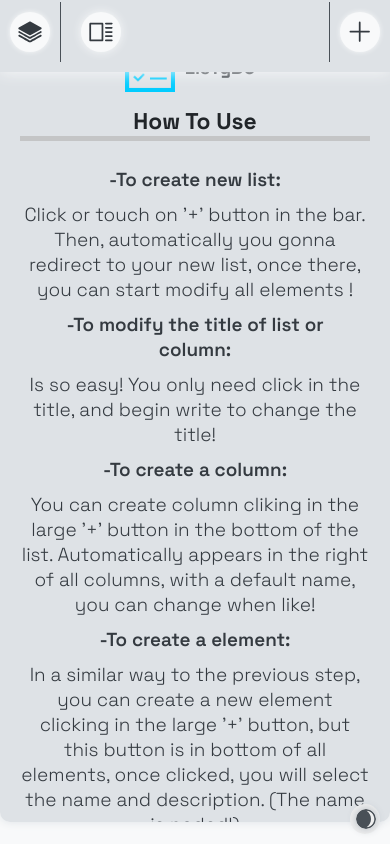
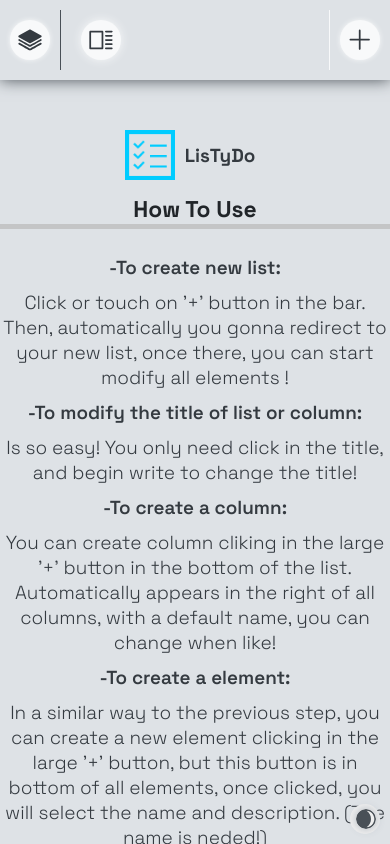
Before and after one commit to arugerdev/LisTyDo-React-App, a React (Create React App) app: page / in a window 390 px wide. Built offline with nearby package versions, Linux system fonts and the light colour scheme.

Commit message:
Fix about page, mobile view and flex's problems

```diff
--- a/jsconfig.json
+++ b/jsconfig.json
@@ -1,5 +1,5 @@
 {
-    "compilerOptions":{
+    "compilerOptions": {
         "baseUrl": "./src"
     }
 }
--- a/package.json
+++ b/package.json
@@ -9,7 +9,7 @@
     "react": "^18.2.0",
     "react-dom": "^18.2.0",
     "react-script": "^2.0.5",
-    "react-scripts": "5.0.1",
+    "react-scripts": "^5.0.1",
     "web-vitals": "^2.1.4",
     "wouter": "^2.9.0"
   },
--- a/src/components/Column/Column.css
+++ b/src/components/Column/Column.css
@@ -2,10 +2,10 @@
     display: flex;
     height: 90%;
     flex-direction: column;
-    box-shadow: 0px 0px 15px  var(--bg-darkness-dark) inset;
+    box-shadow: 0px 0px 15px var(--bg-darkness-dark) inset;
     margin: 20px;
     padding: 20px;
-    border-radius: 35px;
+    border-radius: 20px;
     background: var(--bg-darkness);
     align-items: center;
     justify-content: flex-start;
@@ -126,7 +126,7 @@
 .create-new-activity-button {
     display: flex;
     width: 100%;
-    height: 30px;
+    height: 40px;
     padding: 15px;
     margin-top: -5px;
     border-bottom-left-radius: 35px;
@@ -168,7 +168,11 @@
 }
 
 @media screen and (max-width: 600px) {
-    .column{
+    .column {
         min-width: 50%;
     }
+
+    .create-new-activity-button {
+        height: 60px;
+    }
 }
--- a/src/components/LeftBar/LeftBar.css
+++ b/src/components/LeftBar/LeftBar.css
@@ -1,4 +1,4 @@
-.leftbar-parent{
+.leftbar-parent {
     display: flex;
     position: absolute;
     left: 0;
@@ -110,14 +110,22 @@
 @media screen and (max-width: 600px) {
     .leftbar-parent {
         display: flex;
-        width: 0;
-        height: 0;
-        top: 0;
+        position: sticky;
+        width: 100%;
+        height: 5rem;
         flex-direction: row;
+        justify-content: center;
+        align-items: center;
+        margin: 0;
+        padding: 0;
+        max-height: 5rem;
+        box-shadow: 0px 0px 15px var(--bg-darkness-dark);
+
     }
+
     .create-button {
         border-top: none;
-        border-left: 1px solid var(--bg-darkness-dark);
+        border-left: 1px solid var(--bg);
         margin-top: 0;
         margin-left: 10px;
     }
@@ -141,18 +149,19 @@
 
     .leftbar,
     .leftbar-attached {
-        top: 0;
-        left: 0;
+        display: flex;
+        position: unset;
         flex-direction: row;
         width: auto;
         border-radius: 0;
         margin: 0;
-        margin-top: 2rem;
+        padding: 0;
+        box-shadow: none;
+        height: 100%;
         min-width: 100%;
-        box-shadow: none;
-        height: 5rem;
-        box-shadow: 0px 0px 15px var(--bg);
-        max-width: 100%;
+        max-height: 100%;
+        transform: none;
+        z-index: 1;
     }
 }
 
--- a/src/components/LeftBar/index.js
+++ b/src/components/LeftBar/index.js
@@ -4,12 +4,14 @@ import "./LeftBar.css"
 import { Link } from "wouter";
 import { useLocalStorage } from "services/useLocalStorage";
 
-export default function LeftBar({ MaxBranchId, handleClickGoToBranch, handleCreateBranch, newbranchs }) {
+export default function LeftBar({ MaxBranchId, handleClickGoToBranch, handleCreateBranch, branchs }) {
     const [attached, setAttached] = useLocalStorage('attached', 'true')
 
     function changeAttachedMode() {
         setAttached((attached === 'true' ? 'false' : 'true'))
     }
+
+    console.log(branchs)
 
     return (
         <div className="leftbar-parent">
@@ -22,9 +24,9 @@ export default function LeftBar({ MaxBranchId, handleClickGoToBranch, handleCrea
                     </Link>
                 </div>
                 <div className="main-branchs">
-                    {
-                        newbranchs.map((item) =>
-                            <Branch key={item.props.id} color={item.props.color} id={item.props.id} name={item.props.name} handleClickGoToBranch={() => handleClickGoToBranch(item.props.id)}></Branch>)
+                    {branchs.map((item, i) =>
+                        <Branch key={item.props.id} color={item.props.color} id={item.props.id} name={item.props.name} handleClickGoToBranch={() => handleClickGoToBranch(item.props.id)}></Branch>
+                    )
                     }
                 </div>
                 <div className="create-button">
--- a/src/components/MainSpace/MainSpace.css
+++ b/src/components/MainSpace/MainSpace.css
@@ -12,7 +12,7 @@
     display: flex;
     width: 100%;
     height: 100%;
-    border-radius: 35px;
+    border-radius: 20px;
     border: none;
     box-shadow: 0px 0px 15px var(--bg) inset;
     align-items: flex-start;
@@ -21,14 +21,13 @@
     margin: 14vw;
     margin-top: 2vh;
     margin-bottom: 2vh;
-    padding: 1vw;
 
     max-height: 90%;
     overflow: hidden;
 
 }
 
-.main-top-inputs-parents{
+.main-top-inputs-parents {
     display: flex;
     width: 100%;
     flex-direction: row;
@@ -54,8 +53,8 @@
     width: 100%;
     height: 30px;
     padding: 15px;
-    border-bottom-left-radius: 35px;
-    border-bottom-right-radius: 35px;
+    border-bottom-left-radius: 20px;
+    border-bottom-right-radius: 20px;
     border: none;
     cursor: pointer;
     transition: all .2s ease;
@@ -89,7 +88,6 @@
     font-size: calc(25px + 1.5vmin);
     font-weight: 600;
     resize: none;
-    border-radius: 35px;
     text-decoration: underline var(--bg-darkness-dark);
     background: none;
     color: var(--text);
@@ -184,20 +182,19 @@
     }
 
     .main-space {
-
         margin: 0;
         padding: 0;
         width: 100%;
         height: 100%;
         border-radius: 0;
-        min-height:  calc( 100% - 5rem);
-        padding-top: 25%;
-        margin-bottom: 5%;
+        max-height: 100%;
     }
 
-    .add-column-button{
+    .add-column-button {
         border-radius: 0;
+        height: 5rem;
     }
+
     .remove-branch {
         width: 35px;
         height: 35px;
--- a/src/components/SaveLocalData/SaveLocalData.css
+++ b/src/components/SaveLocalData/SaveLocalData.css
@@ -1,7 +1,18 @@
-.main{
+.main {
     display: flex;
     width: 100%;
     height: 100%;
     align-items: center;
     justify-content: center;
 }
+
+@media screen and (max-width: 600px) {
+    .main {
+        display: flex;
+        justify-content: flex-start;
+        flex-direction: column;
+        flex-wrap: nowrap;
+        align-content: center;
+    }
+
+}
--- a/src/components/SaveLocalData/index.js
+++ b/src/components/SaveLocalData/index.js
@@ -70,7 +70,11 @@ export default function SaveLocalData() {
     }
 
     const HandleClickRemove = (id) => {
-        setBranchs(branchs.find((e) => e.props.id != id))
+        branchs.splice(
+            branchs.indexOf(branchs.find((e) => e.props.id == id))
+            , 1
+        )
+        setBranchs(branchs)
         pushLocation('/')
 
         window.location.reload(false)
@@ -154,7 +158,6 @@ export default function SaveLocalData() {
         setBranchs(branchs)
 
         window.location.reload(false)
-
     }
 
     useEffect(() => {
@@ -166,7 +169,7 @@ export default function SaveLocalData() {
 
     return (
         <div className='main'>
-            <LeftBar MaxBranchId={parseInt(currentMaxBranch.props.id) + 1} handleCreateBranch={HandleCreateBranch} newbranchs={branchs}></LeftBar>
+            <LeftBar MaxBranchId={parseInt(currentMaxBranch.props.id) + 1} handleCreateBranch={HandleCreateBranch} branchs={branchs}></LeftBar>
             <Switch>
                 <Route path="/" component={AboutPage} ></Route>
                 {
--- a/src/components/SocialNetworks/SocialNetworks.css
+++ b/src/components/SocialNetworks/SocialNetworks.css
@@ -1,16 +1,13 @@
 .socialNets {
     display: flex;
-    border-top: 3px solid var(--bg-dark);
-    border-bottom: 3px solid var(--bg-dark);
-    height: 5rem;
+    border-top: 3px solid var(--bg-darkness-dark);
     flex-direction: row;
     align-items: center;
     justify-content: center;
     margin-top: 5px;
     margin-bottom: 5px;
     width: 100%;
-    height: 100%;
-    min-height: 5rem;
+    height: 5rem;
 }
 
 .socialNet-Button>img {
--- a/src/index.css
+++ b/src/index.css
@@ -35,12 +35,6 @@ code {
     monospace;
 }
 
-
-.main {
-  width: 100%;
-  height: 100%;
-}
-
 * {
   scroll-behavior: smooth;
   /* transition: all .15s ease; */
--- a/src/pages/AboutPage/AboutPage.css
+++ b/src/pages/AboutPage/AboutPage.css
@@ -4,8 +4,8 @@
     height: 100%;
     align-items: center;
     justify-content: center;
-    margin: 100px;
-    padding: 100px;
+    flex-direction: column;
+    max-height: 100% ;
 }
 
 .about-content {
@@ -16,11 +16,16 @@
     background: var(--bg-dark);
     flex-direction: column;
     align-items: center;
-    max-height: 90%;
     overflow: auto;
     text-overflow: clip;
+    width: 80%;
+    height: 80%;
+}
+
+.sn-parent{
+    display: flex;
     width: 100%;
-    height: 100%;
+    height: auto;
 }
 
 .title {
@@ -86,21 +91,21 @@
     transform: scale(1.1);
 }
 
-.small{
+.small {
     font-size: 15px;
 }
 
-.warning{
+.warning {
     color: orange;
     border-bottom: 3px solid orangered;
 }
 
-.red{
+.red {
     color: var(--wrong-color);
     font-weight: 800;
 }
 
-.remove-data{
+.remove-data {
     display: flex;
     border-radius: 25px;
     font-weight: 800;
@@ -115,6 +120,23 @@
 }
 
 @media screen and (max-width:600px) {
+
+    .about-space-parent {
+        width: 100%;
+        height: 100%;
+        margin: 0;
+        padding: 0;
+        max-height: calc(100% - 5rem);
+    }
+
+    .about-content {
+        width: 100%;
+        height: 100%;
+        padding: 0;
+        border-radius: 0;
+        padding-top: 50px;
+    }
+
     .text {
         margin-left: 5px;
         margin-right: 5px;
--- a/src/pages/AboutPage/index.js
+++ b/src/pages/AboutPage/index.js
@@ -5,7 +5,7 @@ import SocialNetworks from "components/SocialNetworks";
 
 export default function AboutPage() {
     return (
-        <div className="main-space-parent">
+        <div className="about-space-parent">
             <div className="about-content">
 
                 <div className="logo-parent">
@@ -75,9 +75,9 @@ export default function AboutPage() {
                     window.localStorage.clear()
                     window.location.reload(false)
                 }}>Remove all data</button>
-
-                <SocialNetworks></SocialNetworks>
-
+                <div className='sn-parent'>
+                    <SocialNetworks></SocialNetworks>
+                </div>
             </div>
         </div >
     )
```
Also changed, not shown: 1 other file (tests, documents, lock files or other folders).
